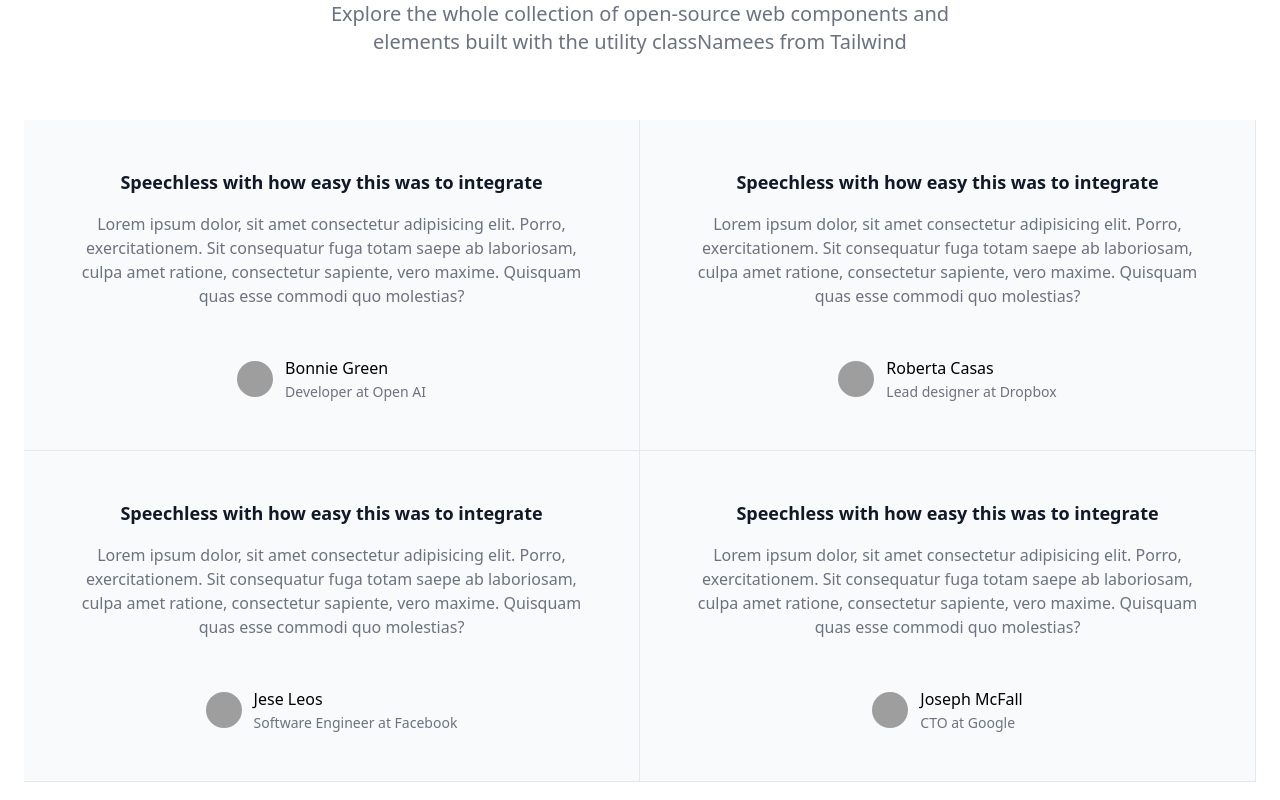
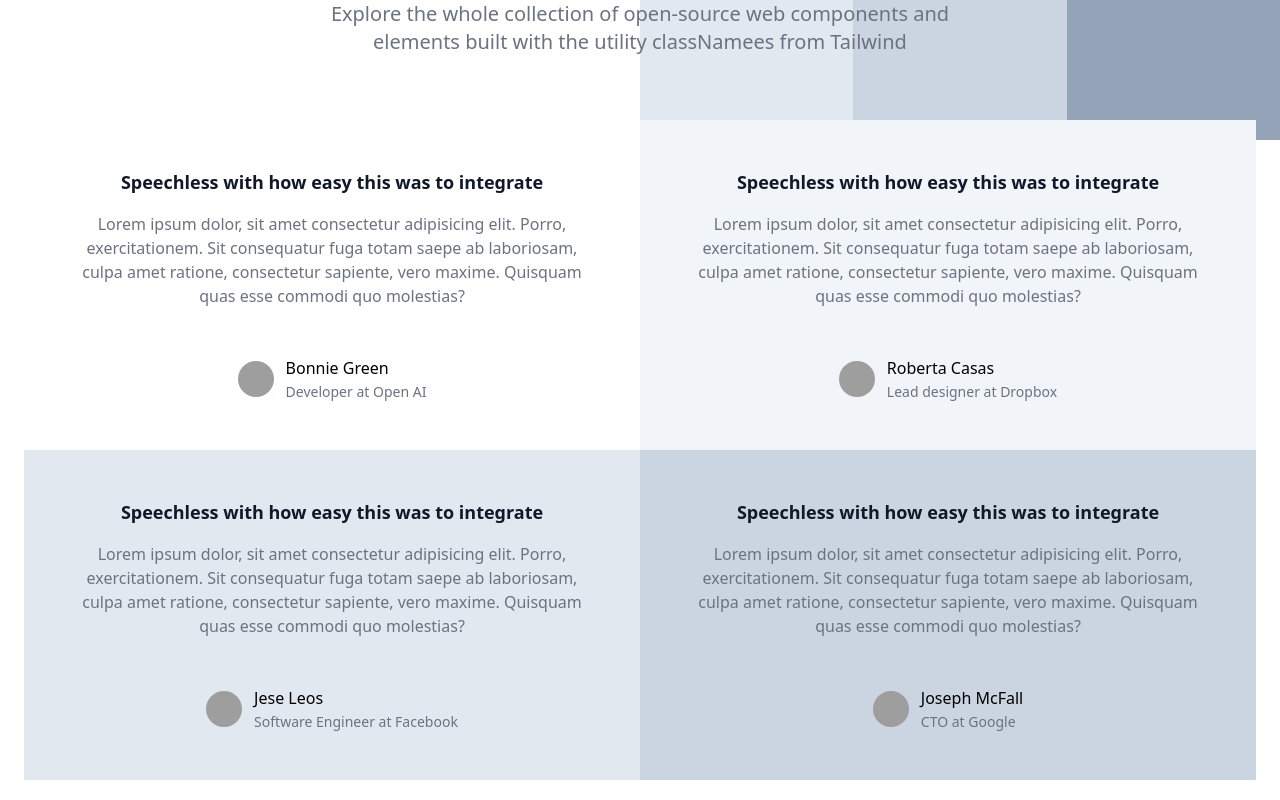
Before and after one commit to necromancer26/language-learning, a Next.js app: page / in a window 1280 px wide. Shown: the part 3780-4580 px from the top of the page. Built offline with nearby package versions, Linux system fonts and the light colour scheme; grey boxes are pictures that could not be loaded; what tailwindcss-animation-delay, tailwindcss-filters would draw is missing.

Commit message:
changes to values and navbar

```diff
--- a/components/index/testimonial.tsx
+++ b/components/index/testimonial.tsx
@@ -3,10 +3,13 @@ import React from "react";
 export default function Testimonial({
   title = "Developer at OpenAI",
   name = "John Doe",
+  bg = "200",
 }) {
   return (
-    <figure className="flex flex-col justify-center items-center p-8 text-center bg-gray-50 border-b border-gray-200 md:p-12 lg:border-r dark:bg-gray-800 dark:border-gray-700">
-      <blockquote className="mx-auto mb-8 max-w-2xl text-gray-500 dark:text-gray-400">
+    <figure
+      className={`flex flex-col justify-center items-center p-8 text-center border-none md:p-12 lg:border-r dark:bg-gray-800 dark:border-gray-700 bg-slate-${bg}   `}
+    >
+      <blockquote className="mx-auto mb-8 max-w-2xl text-gray-500 dark:text-gray-400 ">
         <h3 className="text-lg font-semibold text-gray-900 dark:text-white">
           Speechless with how easy this was to integrate
         </h3>
--- a/components/index/testimonials-container.tsx
+++ b/components/index/testimonials-container.tsx
@@ -25,10 +25,22 @@ export default function TestimonialsContainer() {
           </p>
         </div>
         <div className="grid mb-8 lg:mb-12 lg:grid-cols-2">
-          <Testimonial title="Developer at Open AI" name="Bonnie Green" />
-          <Testimonial title="Lead designer at Dropbox" name="Roberta Casas" />
-          <Testimonial title="Software Engineer at Facebook" name="Jese Leos" />
-          <Testimonial title="CTO at Google" name="Joseph McFall" />
+          <Testimonial
+            title="Developer at Open AI"
+            name="Bonnie Green"
+            bg="50"
+          />
+          <Testimonial
+            title="Lead designer at Dropbox"
+            name="Roberta Casas"
+            bg="100"
+          />
+          <Testimonial
+            title="Software Engineer at Facebook"
+            name="Jese Leos"
+            bg="200"
+          />
+          <Testimonial title="CTO at Google" name="Joseph McFall" bg="300" />
         </div>
         <div className="text-center">
           <a
--- a/components/index/values.tsx
+++ b/components/index/values.tsx
@@ -1,22 +1,23 @@
-
 export default function Values() {
   return (
-    <div className=" lg:h-[50vh] bg-slate-900 flex text-slate-100 snap-center">
-      <div className="flex justify-center items-center lg:w-1/2">
-        <h2 className="mb-5 text-5xl font-bold  font-[spectral]">Our Values</h2>
+    <div className=" lg:h-[50vh] bg-slate-900 flex flex-col lg:flex-row text-slate-100 snap-center h-full">
+      <div className="flex justify-center items-center lg:w-1/2 h-[300px] lg:h-full">
+        <h2 className="mb-5 text-5xl font-bold  font-[spectral] ">
+          Our Values
+        </h2>
       </div>
-      <div className="lg:w-1/2 bg-slate-100 flex">
-        <div className="lg:w-1/3 bg-slate-200 text-slate-800 flex justify-center items-center hover:flex-[2_2_0%] flex-1 transition-all">
-          <h3 className="mb-5 text-5xl font-bold  font-[spectral]">
+      <div className="lg:w-1/2 bg-slate-100 flex flex-col lg:flex-row w-full h-[90vh]">
+        <div className="lg:w-1/3 bg-slate-200 text-slate-800 flex justify-center items-center hover:flex-[2_2_0%] flex-1 transition-all lg:h-full h-[300px] ">
+          <h3 className="mb-5 text-5xl font-bold  font-[spectral] ">
             Ethics<i className="fa-solid fa-globe text-5xl"></i>
           </h3>
         </div>
-        <div className="lg:w-1/3 bg-slate-300 text-slate-800  flex justify-center items-center flex-1 hover:flex-[2_2_0%]  transition-all">
+        <div className="lg:w-1/3 bg-slate-300 text-slate-800  flex justify-center items-center flex-1 hover:flex-[2_2_0%]  transition-all lg:h-full h-[300px] ">
           <h3 className="mb-5 text-5xl font-bold  font-[spectral]">
             Trust<i className="fa-solid fa-globe text-5xl"></i>
           </h3>
         </div>
-        <div className="lg:w-1/3 bg-slate-400  text-slate-800 flex justify-center items-center flex-1 hover:flex-[2_2_0%]  transition-all">
+        <div className="lg:w-1/3 bg-slate-400  text-slate-800 flex justify-center items-center flex-1 hover:flex-[2_2_0%]  transition-all lg:h-full h-[300px] ">
           <h3 className="mb-5 text-5xl font-bold  font-[spectral]">
             Quality<i className="fa-solid fa-globe text-5xl"></i>
           </h3>
--- a/components/reusables/navbar.jsx
+++ b/components/reusables/navbar.jsx
@@ -3,12 +3,13 @@ import { useEffect, useState } from "react";
 import Link from "next/link";
 import PolydiomsLogo from "../../public/assets/polydioms-logo.svg";
 export default function Navbar() {
-  const [navbar, setNavbar] = useState(true);
+  const [navbarIsScrolled, setNavbarIsScrolled] = useState(true);
+  const [dropdownIsClicked, setDropdownIsClicked] = useState(false);
   const changeBackground = () => {
     if (window.scrollY >= 66) {
-      setNavbar(true);
+      setNavbarIsScrolled(true);
     } else {
-      setNavbar(false);
+      setNavbarIsScrolled(false);
     }
   };
 
@@ -21,15 +22,23 @@ export default function Navbar() {
 
   return (
     <div
-      className={`navbar fixed z-50 ease-in  ${
-        navbar
+      className={`navbar fixed z-50 ease-in m-0 ${
+        navbarIsScrolled
           ? " bg-slate-100/[0.5] backdrop-blur-md"
           : "bg-transparent text-white transition-all"
       }`}
     >
-      <div className="navbar-start transition-all">
+      <div className="navbar-start transition-all w-full">
         <div className="dropdown">
-          <label tabIndex={0} className="btn btn-ghost lg:hidden">
+          <button
+            tabIndex={0}
+            className="btn btn-ghost lg:hidden"
+            onClick={(e) => {
+              e.preventDefault();
+              setDropdownIsClicked(!dropdownIsClicked);
+              console.log(dropdownIsClicked);
+            }}
+          >
             <label className="swap swap-rotate">
               <input type="checkbox" />
               <svg
@@ -52,10 +61,11 @@ export default function Navbar() {
                 <polygon points="400 145.49 366.51 112 256 222.51 145.49 112 112 145.49 222.51 256 112 366.51 145.49 400 256 289.49 366.51 400 400 366.51 289.49 256 400 145.49" />
               </svg>
             </label>
-          </label>
+          </button>
+          {dropdownIsClicked && (
             <ul
               tabIndex={0}
-            className="menu menu-compact dropdown-content mt-3 p-2 shadow bg-base-100 rounded-box w-52"
+              className={`menu menu-compact dropdown-content m-0 p-2 shadow rounded-box bg-slate-400/50 h-[100vh] w-[100vw] backdrop-blur-sm`}
             >
               <li>item</li>
               <li>
@@ -74,7 +84,7 @@ export default function Navbar() {
                     <path d="M8.59,16.58L13.17,12L8.59,7.41L10,6L16,12L10,18L8.59,16.58Z" />
                   </svg>
                 </a>
-              <ul className="p-2">
+                <ul className="p-2 bg-base-100">
                   <li>
                     <a>Submenu 1</a>
                   </li>
@@ -87,11 +97,12 @@ export default function Navbar() {
                 <a>Item 3</a>
               </li>
             </ul>
+          )}
         </div>
         <Link href="/" className=" transition-all">
           <Image
             src={
-              navbar
+              navbarIsScrolled
                 ? PolydiomsLogo
                 : "https://polydioms.com/wp-content/uploads/2022/07/Asset-3_white.svg"
             }
```
Lines whose indentation alone changed are shown as unchanged.
